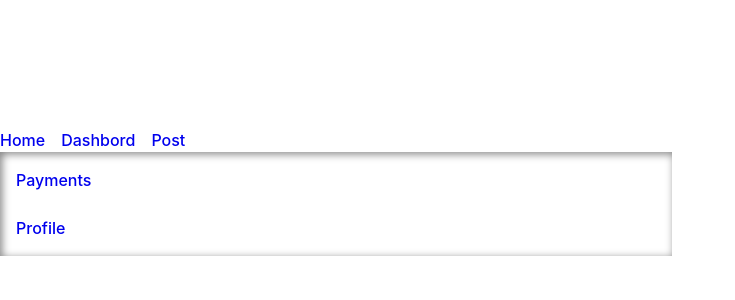
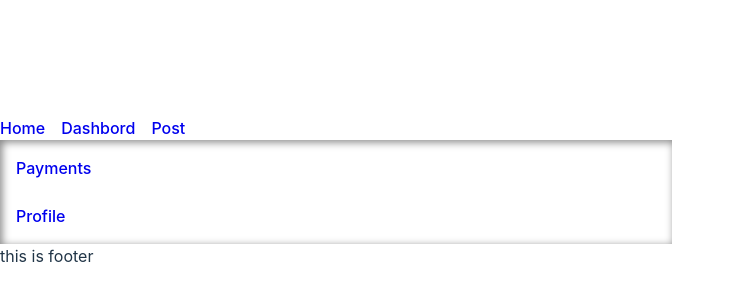
Before and after one commit to Ciakn/react-router-example, a React (Vite) app: page /app/dashbord in a window 1280 px wide. Shown: the part 208-508 px from the top of the page, without its empty margins (0-735 px from the left). Built offline with nearby package versions, Linux system fonts and the light colour scheme; the HTML template or start-up script is replaced by a standard one.

Commit message:
creating footer tag

```diff
--- a/src/pages/Layout.jsx
+++ b/src/pages/Layout.jsx
@@ -1,15 +1,17 @@
-import React from 'react'
-import Navbar from '../components/Navbar'
-import { Outlet } from 'react-router-dom'
+import React from "react";
+import Navbar from "../components/Navbar";
+import { Outlet } from "react-router-dom";
 
 function Layout() {
   return (
-      <div>
-          <nav><Navbar /></nav>
-          <Outlet/>
-
+    <div>
+      <nav>
+        <Navbar />
+      </nav>
+      <Outlet />
+      <footer>this is footer</footer>
     </div>
-  )
+  );
 }
 
-export default Layout
+export default Layout;
```
